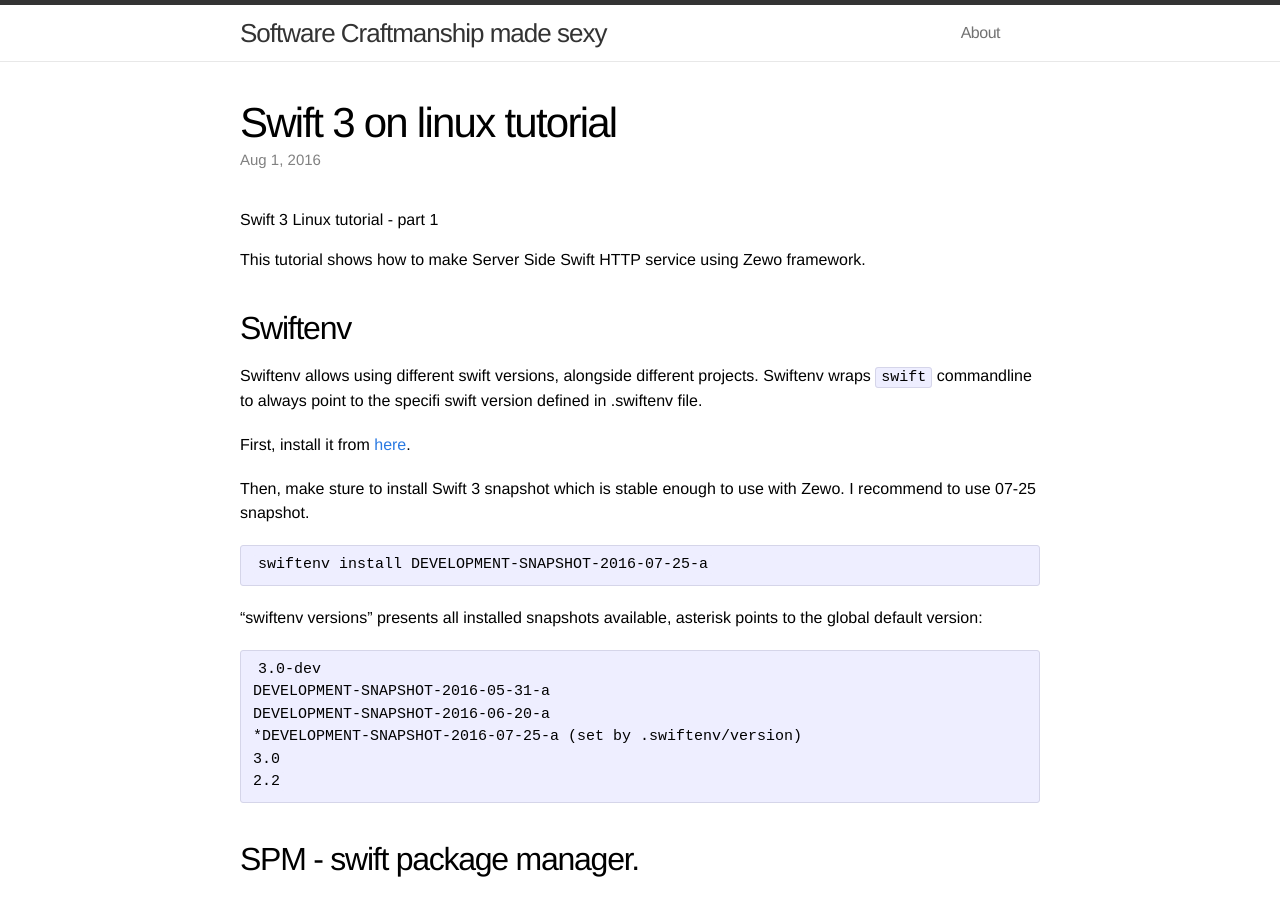
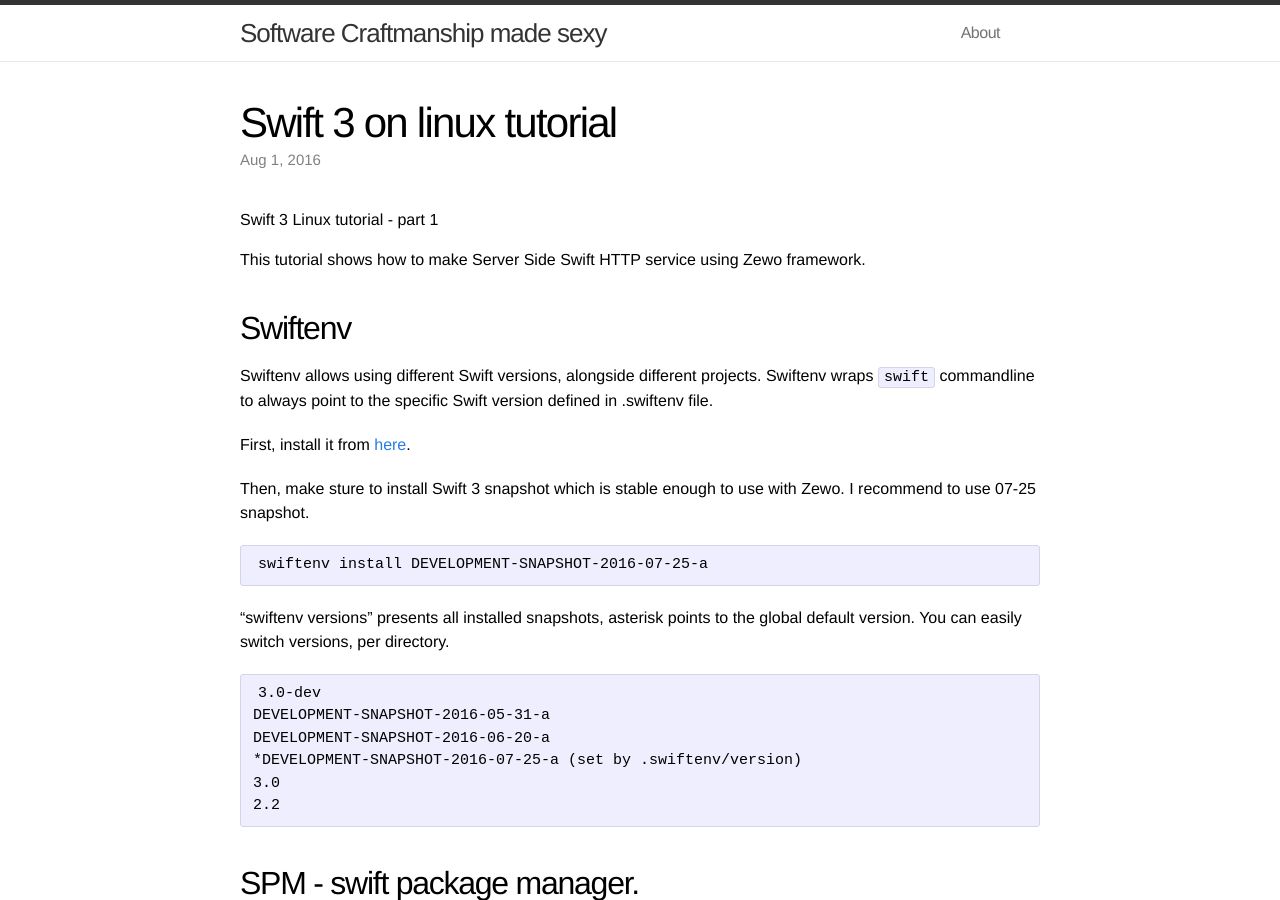
Before and after one commit to vi4m/vi4m.github.io, a Jekyll site: the page built from _posts/2016-08-01-swift-on-linux-tutorial.md, in a window 1280 px wide and 900 px high. Built offline with Jekyll 4.4.1, drawn with Linux system fonts in a browser that asks for light colours; comment, search, counter and statistics services are not loaded.

Commit message:
Formatting

```diff
--- a/_posts/2016-08-01-swift-on-linux-tutorial.md
+++ b/_posts/2016-08-01-swift-on-linux-tutorial.md
@@ -11,7 +11,7 @@
 
 ## Swiftenv
 
-Swiftenv allows using different swift versions, alongside different projects. Swiftenv wraps `swift` commandline to always point to the specifi swift version defined in .swiftenv file.
+Swiftenv allows using different Swift versions, alongside different projects. Swiftenv wraps `swift` commandline to always point to the specific Swift version defined in .swiftenv file.
 
 First, install it from [here](https://github.com/kylef/swiftenv).
 
@@ -19,7 +19,7 @@
 
 	swiftenv install DEVELOPMENT-SNAPSHOT-2016-07-25-a
 
-"swiftenv versions" presents all installed snapshots available, asterisk points to the global default version:
+"swiftenv versions" presents all installed snapshots, asterisk points to the global default version. You can easily switch versions, per directory.
 
 	3.0-dev
 	DEVELOPMENT-SNAPSHOT-2016-05-31-a
```
